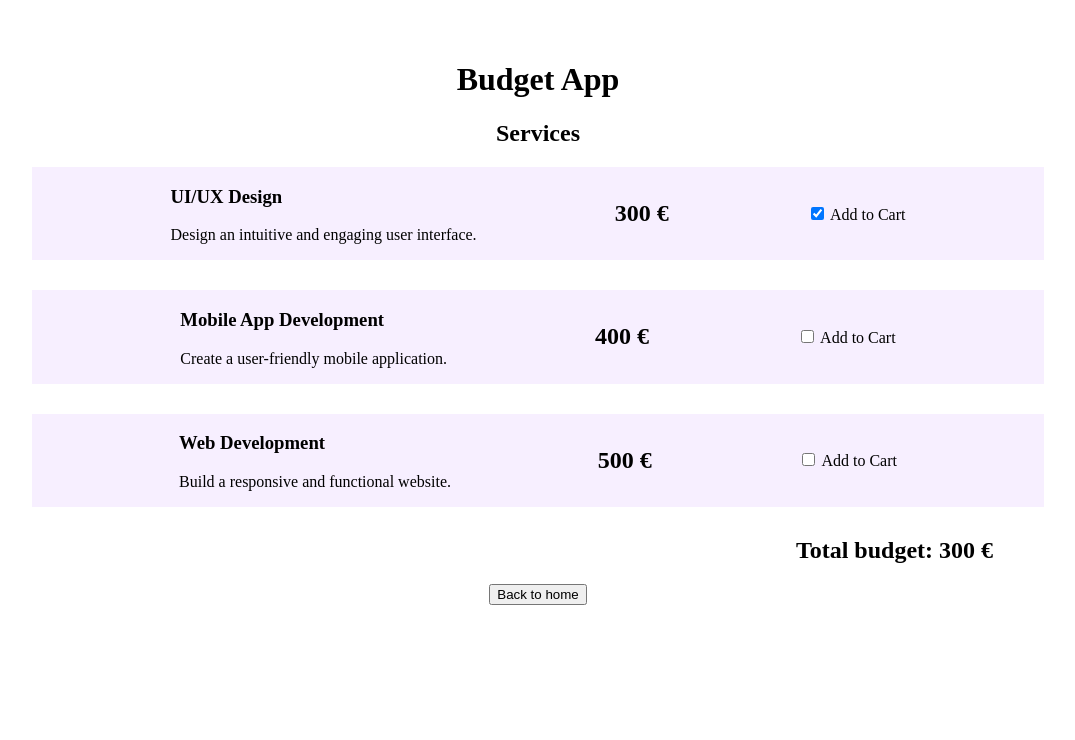
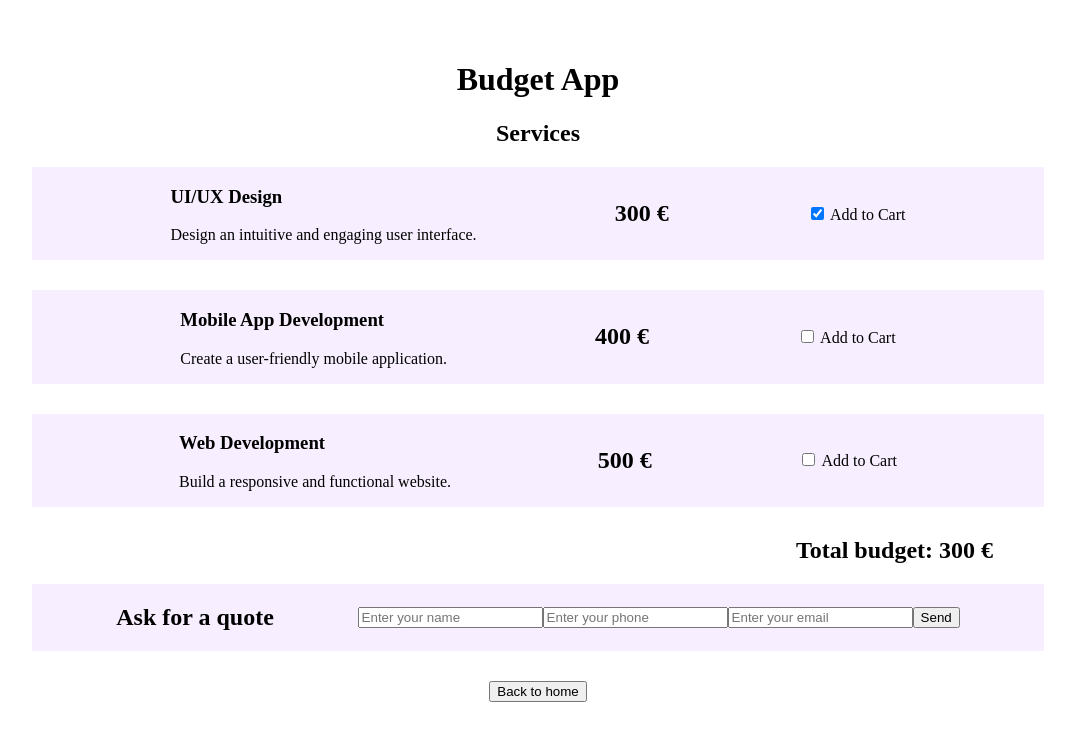
Before and after one commit to AuroraHumo/budget-web-app, a React (Vite) app: page /budget in a window 1280 px wide. Both pictures are taken after a click on the checkbox 919 px from the left and 213 px from the top of the page. Shown: the top 740 px of the page, without its empty margins (102-1177 px from the left). Built offline with nearby package versions, Linux system fonts and the light colour scheme.

Commit message:
working on budgetComponent

```diff
--- /dev/null
+++ b/src/components/budgetComponent.jsx
@@ -0,0 +1,35 @@
+import React from "react";
+import { useState } from "react";
+
+//necessito importar preu total(onTotalBudgetChange), serveis contractats.
+//necessito exportar dades introduides.
+
+const Budgetcomponent = ({ onTotalBudgetChange }) => {
+    const [name, setName] = useState("");
+    const [phone, setPhone] = useState("");
+    const [email, setEmail] = useState("");
+
+   function handleSubmit () {
+        const customerInfo = {
+            name: name,
+            phone: phone,
+            email: email,
+            totalBudget: onTotalBudgetChange,
+        };
+        console.log(customerInfo);
+    }
+
+    return (
+        <div className="services">
+            <h2>Ask for a quote</h2>
+            <form method="post" action={handleSubmit}>
+                <label htmlFor={name}><input name="name" value={name} id={name}type="text" placeholder="Enter your name" onChange={(e)=>setName(e.target.value)}/></label>
+                <label htmlFor={phone}><input name="phone" value={phone} id={phone} type="number" placeholder="Enter your phone" onChange={(e)=>setPhone(e.target.value)} /></label>
+                <label htmlFor={email}><input name="email" value={email}id={email}type="email" placeholder="Enter your email" onChange={(e)=>setEmail(e.target.value)} /></label>
+            <button>Send</button>
+            </form>
+
+        </div>
+    );
+}
+export default Budgetcomponent;
--- a/src/components/servicesComponent.jsx
+++ b/src/components/servicesComponent.jsx
@@ -4,6 +4,7 @@ import { useState } from "react";
 import { useNavigate } from "react-router-dom";
 import '../components/servicesComponent.css';
 import WebDesignComponent from "./webDesignComponent";
+import BudgetComponent from "./budgetComponent";
 
 const ServicesComponent = () => {
 
@@ -29,6 +30,7 @@ const ServicesComponent = () => {
             }
             return sum;
         },0);
+
         setTotalBudget(totalPrice);
     };
 
@@ -77,6 +79,9 @@ const ServicesComponent = () => {
 
                         </div>
                         <h2 className="totalBudget">Total budget: {totalBudget + webBudget} €</h2>
+                        <div className="askQuote">
+                            {checkedState.some(checked => checked) && (<BudgetComponent onTotalBudgetChange={totalBudget + webBudget} />) }
+                        </div>
                         <button onClick={handleClick}>Back to home</button>
                     </div>
 
```
